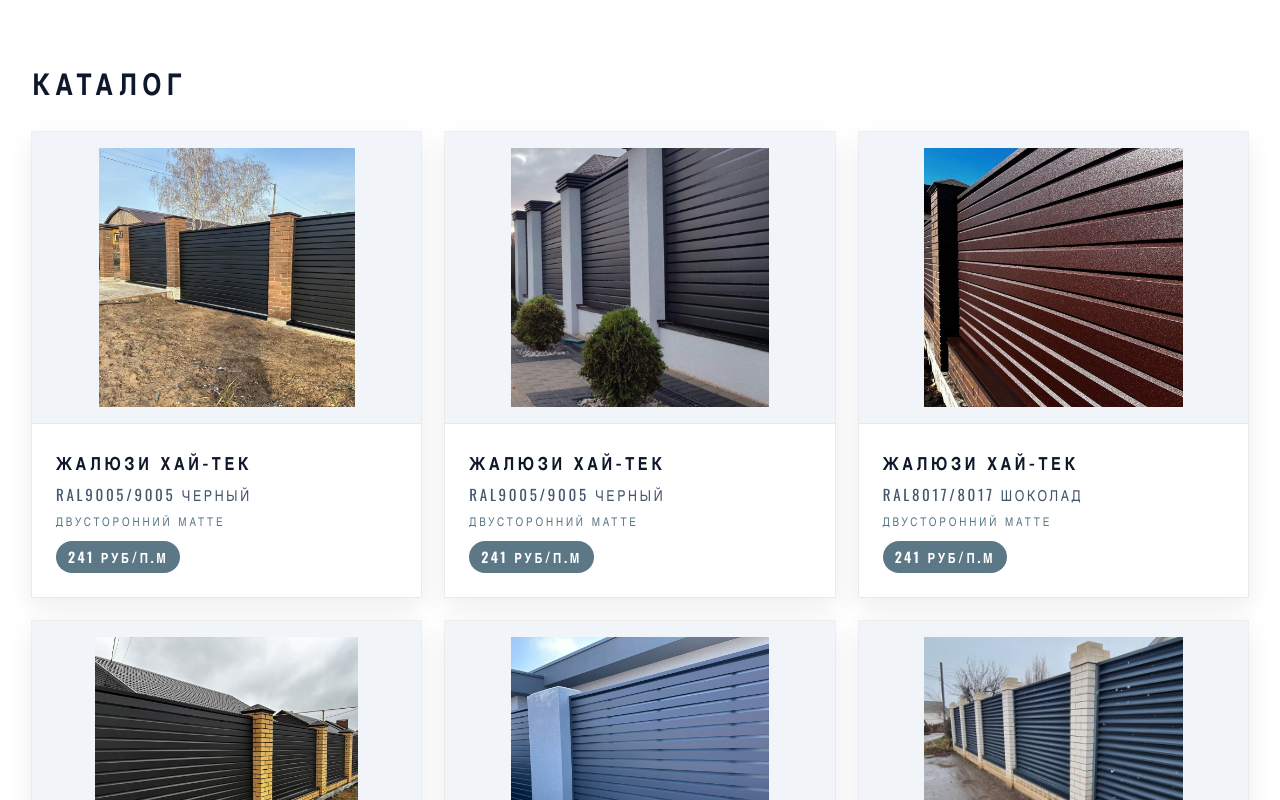
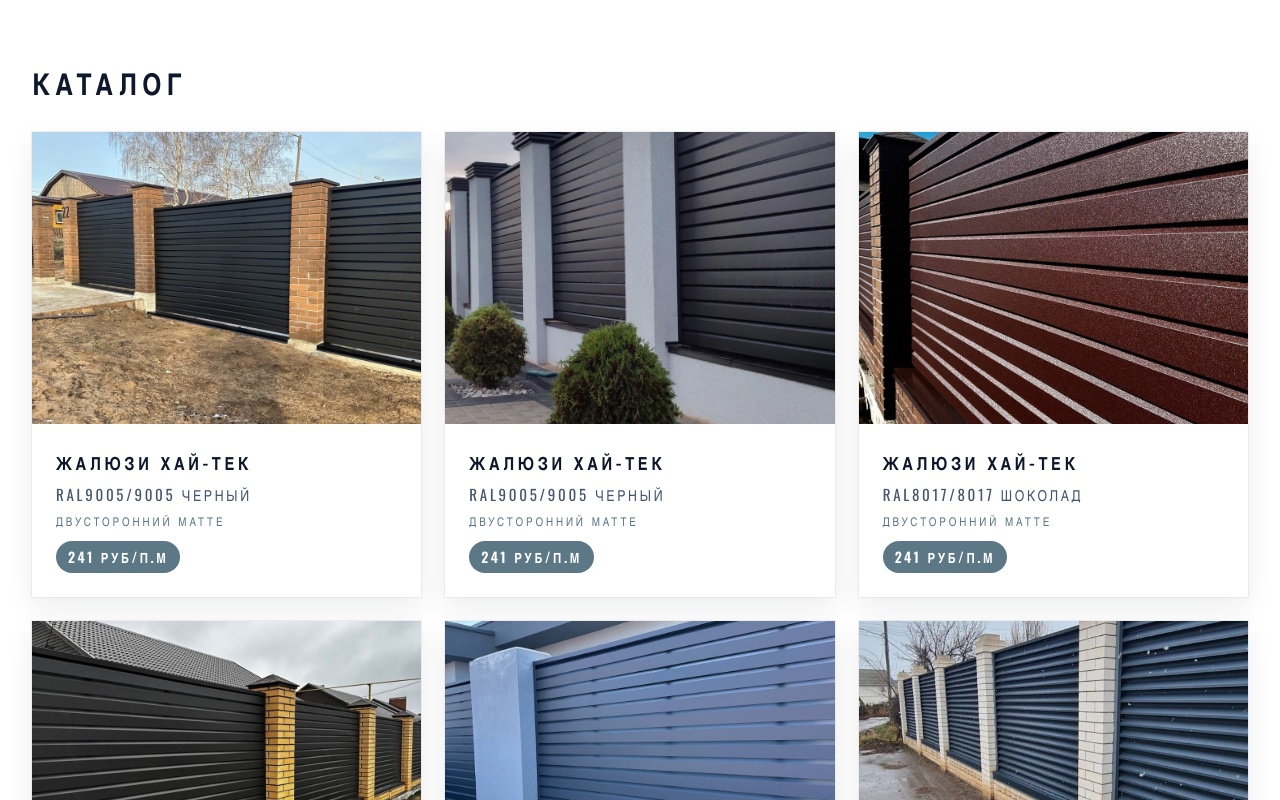
Before and after one commit to alchemmist/zaborsky, a Next.js app: page /fences/high-tech in a window 1280 px wide. Shown: the part 1020-1820 px from the top of the page. Built offline with nearby package versions, Linux system fonts and the light colour scheme.

Commit message:
fix images

```diff
--- a/app/fences/accessories/caps/page.tsx
+++ b/app/fences/accessories/caps/page.tsx
@@ -321,7 +321,7 @@ export default function CapsPage() {
       imageAlt="Колпаки ZKING"
     >
       <ExamplesGallery examples={examples} />
-      <CatalogPage products={products} />
+      <CatalogPage products={products} compactImages />
     </DevelopmentPage>
   );
 }
--- a/app/fences/accessories/parapets/page.tsx
+++ b/app/fences/accessories/parapets/page.tsx
@@ -120,7 +120,7 @@ export default function ParapetsPage() {
       imageSrc="/images/fences/parapets.png"
       imageAlt="Парапеты ZKING"
     >
-      <CatalogPage products={products} />
+      <CatalogPage products={products} compactImages />
     </DevelopmentPage>
   );
 }
--- a/app/landscaping/step-pavers/page.tsx
+++ b/app/landscaping/step-pavers/page.tsx
@@ -52,7 +52,7 @@ export default function StepPaversPage() {
       imageAlt="Шаговые плиты"
     >
       <ExamplesGallery examples={examples} size="large" />
-      <CatalogPage products={products} />
+      <CatalogPage products={products} compactImages />
     </DevelopmentPage>
   );
 }
--- a/components/catalog-page.tsx
+++ b/components/catalog-page.tsx
@@ -16,18 +16,21 @@ export type CatalogProduct = {
 type CatalogPageProps = {
   specs?: CatalogSpec[];
   products: CatalogProduct[];
+  compactImages?: boolean;
 };
 
-function CatalogProductCard({ product }: { product: CatalogProduct }) {
+function CatalogProductCard({ product, compact }: { product: CatalogProduct; compact?: boolean }) {
   return (
     <article className="group flex h-full flex-col overflow-hidden bg-white shadow-[0_10px_26px_rgba(22,28,37,0.08)] ring-1 ring-black/5 transition duration-300 hover:-translate-y-1 hover:shadow-[0_16px_34px_rgba(22,28,37,0.12)]">
-      <div className="relative aspect-[4/3] overflow-hidden border-b border-black/5 bg-slate-100 flex items-center justify-center">
+       <div className={compact ? "px-6 pt-6" : "relative aspect-[4/3] overflow-hidden"}>
         <Image
           src={sitePath(product.image)}
           alt={product.alt}
-          fill
-          sizes="(max-width: 768px) 100vw, (max-width: 1280px) 50vw, 33vw"
-          className="object-contain transition duration-500 group-hover:scale-110 p-4"
+          fill={!compact}
+          width={compact ? 300 : undefined}
+          height={compact ? 300 : undefined}
+          sizes={compact ? "(max-width: 768px) 100vw, (max-width: 1280px) 50vw, 33vw" : "(max-width: 768px) 100vw, (max-width: 1280px) 50vw, 33vw"}
+          className={compact ? "object-contain transition duration-500 group-hover:scale-110 mx-auto" : "object-cover transition duration-500 group-hover:scale-110"}
         />
       </div>
       <div className="flex flex-1 flex-col gap-3 p-5 sm:p-6">
@@ -52,7 +55,7 @@ function CatalogProductCard({ product }: { product: CatalogProduct }) {
   );
 }
 
-export function CatalogPage({ specs, products }: CatalogPageProps) {
+export function CatalogPage({ specs, products, compactImages }: CatalogPageProps) {
   return (
     <section className="bg-white py-16 sm:py-20">
       <div className="mx-auto w-full max-w-7xl px-4 sm:px-6 lg:px-8">
@@ -75,7 +78,7 @@ export function CatalogPage({ specs, products }: CatalogPageProps) {
           </h2>
           <div className="mt-8 grid gap-6 md:grid-cols-2 xl:grid-cols-3">
             {products.map((product) => (
-              <CatalogProductCard key={product.id} product={product} />
+              <CatalogProductCard key={product.id} product={product} compact={compactImages} />
             ))}
           </div>
         </div>
```
